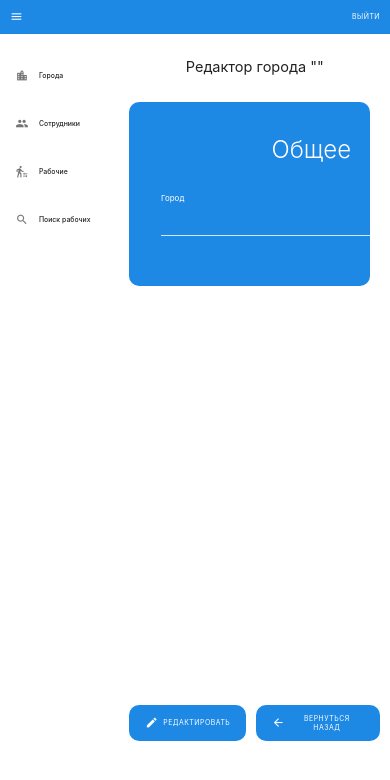
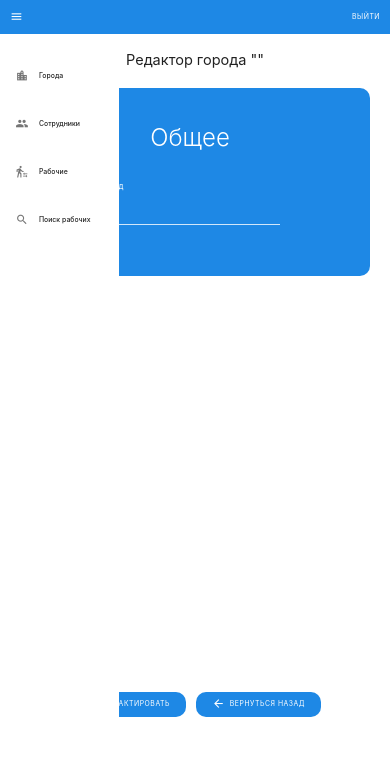
Before and after one commit to SadBarin/pave_erp, a Vue app: page /sites/editor in a window 390 px wide. Shown: the top 780 px of the page. Built offline with nearby package versions, Linux system fonts and the light colour scheme.

Commit message:
edit adaptive for mobile

```diff
--- a/src/assets/index.css
+++ b/src/assets/index.css
@@ -46,13 +46,18 @@ html, body {
   -moz-osx-font-smoothing: grayscale;
   font-feature-settings: 'liga';
 
+  height: inherit;
+  min-height: 1rem;
   margin-right: 0.5rem;
-
-  height: inherit;
 }
 
 #app p, #app a {
   font-size: var(--font-size);
+}
+
+#app p, #app h6 {
+  margin-top: 0.2rem;
+  margin-bottom: 0.6rem;
 }
 
 #app h1 {
@@ -272,6 +277,9 @@ html, body {
   border-radius: var(--border-radius);
   box-shadow: none;
 
+  height: 2.5rem;
+  min-width: 2.5rem;
+
   font-size: var(--font-size);
   line-height: 1rem;
 
@@ -284,6 +292,9 @@ html, body {
 #app .btn-transparent {
   height: inherit;
   border: none;
+
+  min-height: 1rem;
+  min-width: 1rem;
 
   display: flex;
   align-items: center;
@@ -299,7 +310,14 @@ html, body {
 
 /*Input*/
 #app .input-field {
-  min-width: 300px;
+  min-width: 18rem;
+
+  font-size: var(--font-size);
+}
+
+#app .input-field::placeholder {
+  font-size: var(--font-size);
+  color: cadetblue;
 }
 
 #app .input-field input:focus + label {
@@ -317,6 +335,7 @@ html, body {
   border-radius: var(--border-radius);
 
   padding: 10px;
+  width: 14rem;
 
   right: var(--padding-top-page) !important;
   top: calc(var(--padding-top-page) + var(--navbar-height) - 4px) !important;
@@ -370,16 +389,28 @@ html, body {
   border-radius: var(--border-radius);
 
   margin-bottom: var(--margin-bottom);
-  padding: 0.8rem;
+  padding: 1rem;
 }
 
-.card-action{
-  border: none !important;
+#app .card-content h6:first-child {
+  margin-top: 0rem;
+}
+
+#app .card-content h6:last-child {
+  margin-bottom: 0rem;
+}
+
+#app .card-content .material-icons{
+  height: 1.5rem;
+}
+
+#app .card-action{
+  border: none;
   border-radius: var(--border-radius);
 }
 
-.card .card-action {
-  border-radius: var(--border-radius) !important;
+#app .card .card-action {
+  border-radius: var(--border-radius);
 }
 
 /*Collapsible*/
@@ -413,3 +444,22 @@ html, body {
 
   padding: 1rem;
 }
+
+@media (max-width: 900px) {
+  #app .app-sidenav {
+    position: absolute;
+  }
+
+  #app .app-page {
+    padding-left: 0rem;
+  }
+}
+
+@media (max-width: 600px) {
+  #app .page-title {
+    flex-direction: column;
+    align-items: center;
+
+    height: auto;
+  }
+}
--- a/src/components/employees/AddCardEmployees.vue
+++ b/src/components/employees/AddCardEmployees.vue
@@ -26,7 +26,7 @@
       </small>
     </div>
 
-    <button class="btn-floating waves-effect waves-light auth-submit blue darken-1 white-text" title="Добавить сотрудника" type="submit">
+    <button class="btn-floating btn-title blue darken-1 waves-effect waves-circle waves-light" type="submit">
       <i class="material-icons">add</i>
     </button>
   </form>
--- a/src/components/sites/AddCardSites.vue
+++ b/src/components/sites/AddCardSites.vue
@@ -29,7 +29,7 @@
       </small>
     </div>
 
-    <button class="btn-floating waves-effect waves-light auth-submit blue darken-1 white-text" title="Добавить город" type="submit">
+    <button class="btn-floating btn-title blue darken-1 waves-effect waves-circle waves-light" title="Добавить город" type="submit">
       <i class="material-icons">add</i>
     </button>
   </form>
--- a/src/components/workers/AddCardWorkers.vue
+++ b/src/components/workers/AddCardWorkers.vue
@@ -31,7 +31,7 @@
       </small>
     </div>
 
-    <button class="btn-floating waves-effect waves-light auth-submit blue darken-1 white-text" title="Добавить рабочего" type="submit">
+    <button class="btn-floating btn-title blue darken-1 waves-effect waves-circle waves-light" title="Добавить рабочего" type="submit">
       <i class="material-icons">add</i>
     </button>
   </form>
```
